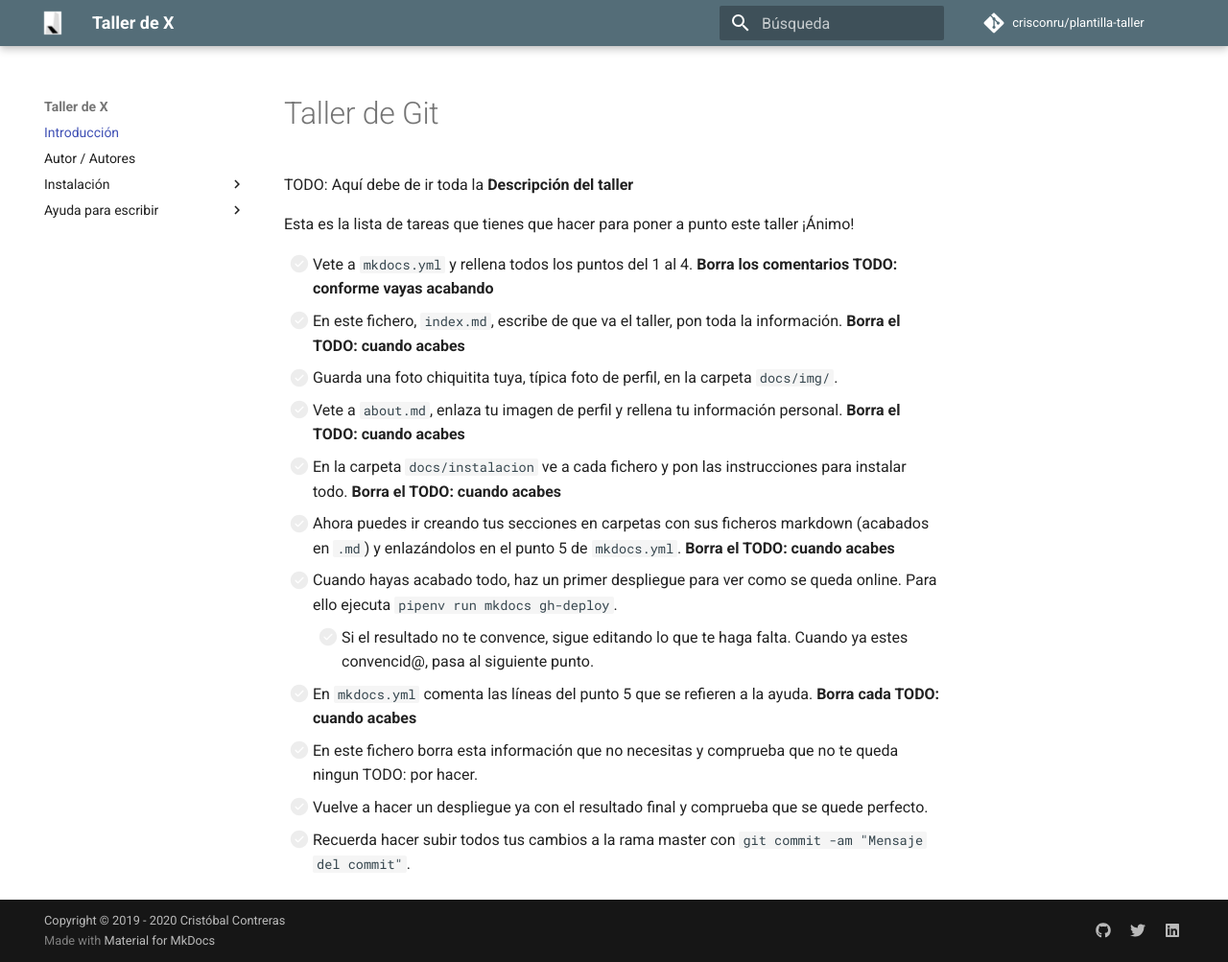
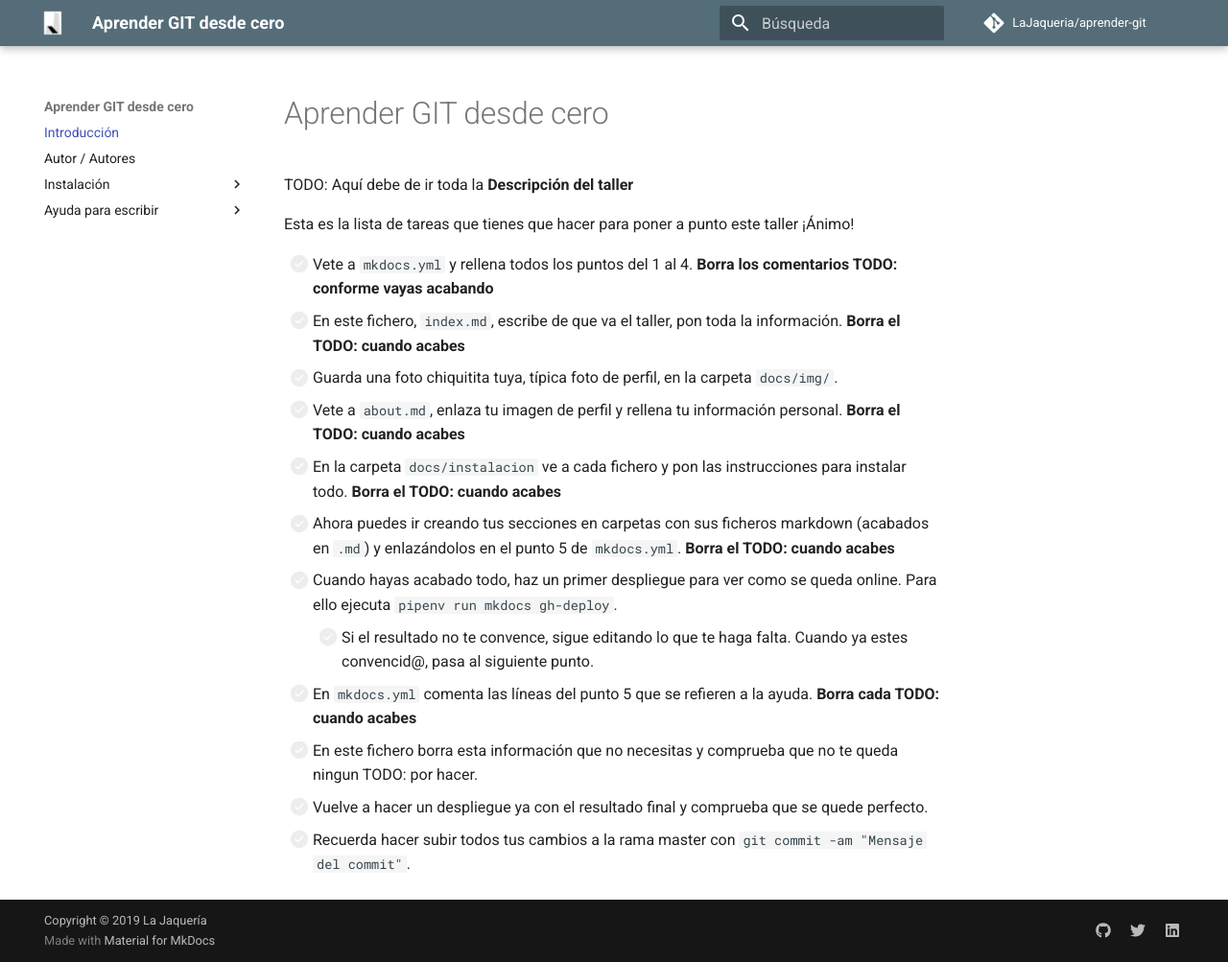
Before and after one commit to LaJaqueria/aprender-git, an MkDocs documentation site: the page built from docs/index.md, in a window 1280 px wide and 1003 px high. Shown: the whole window at 96% size. Built offline with MkDocs 1.6.1 and Material for MkDocs 9.7.7, drawn with Linux system fonts in a browser that asks for light colours; comment, search, counter and statistics services are not loaded.

Commit message:
info de contacto y título

```diff
--- a/docs/index.md
+++ b/docs/index.md
@@ -1,4 +1,4 @@
-# Taller de Git
+# Aprender GIT desde cero
 
 TODO: Aquí debe de ir toda la **Descripción del taller**
 
--- a/mkdocs.yml
+++ b/mkdocs.yml
@@ -1,26 +1,26 @@
 # 1. Información del Taller
-site_name: Taller de X # TODO:
-site_description: La Jaqueria - Taller de X # TODO:
-site_author: Cristóbal Contreras Rubio # TODO:
-site_url: https://crisconru.github.io/ # TODO:
+site_name: Aprender GIT desde cero
+site_description: La Jaqueria - Aprender GIT desde cero
+site_author: La Jaquería
+site_url: https://lajaqueria.org/
 
 # 2. Repositorio
-repo_name: crisconru/plantilla-taller # TODO:
-repo_url: https://github.com/crisconru/plantilla-taller # TODO:
+repo_name: LaJaqueria/aprender-git
+repo_url: https://github.com/LaJaqueria/aprender-git
 edit_uri: ""
 
 # 3. Copyright
-copyright: Copyright &copy; 2019 - 2020 Cristóbal Contreras # TODO:
+copyright: Copyright &copy; 2019 La Jaquería
 
 # 4. RRSS
 extra:
   social:
     - type: github
-      link: https://github.com/LaJaqueria # TODO:
+      link: https://github.com/LaJaqueria
     - type: twitter
-      link: https://twitter.com/lajaqueria # TODO:
+      link: https://twitter.com/lajaqueria
     - type: linkedin
-      link: https://www.linkedin.com/company/lajaqueria/ # TODO:
+      link: https://www.linkedin.com/company/lajaqueria/
 
 # 5. Navegación
 nav:
```
